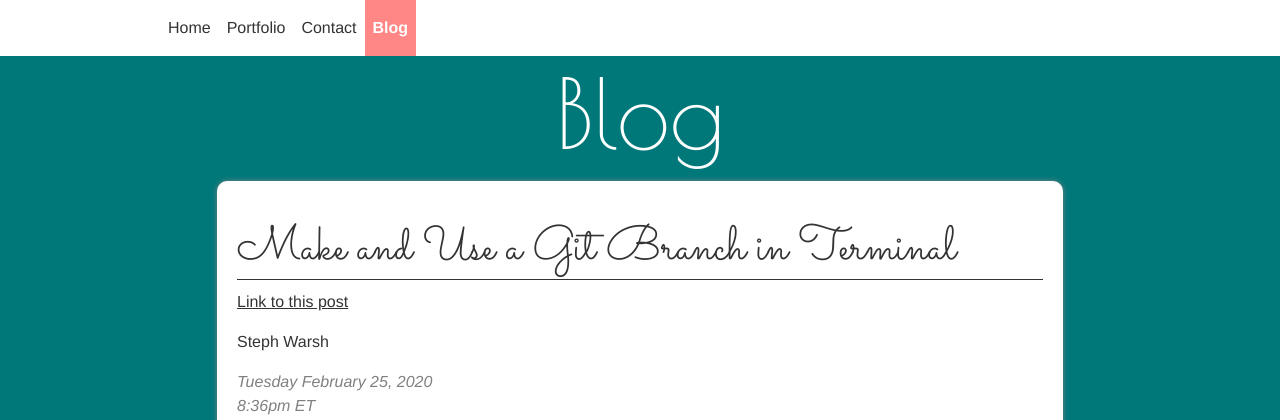
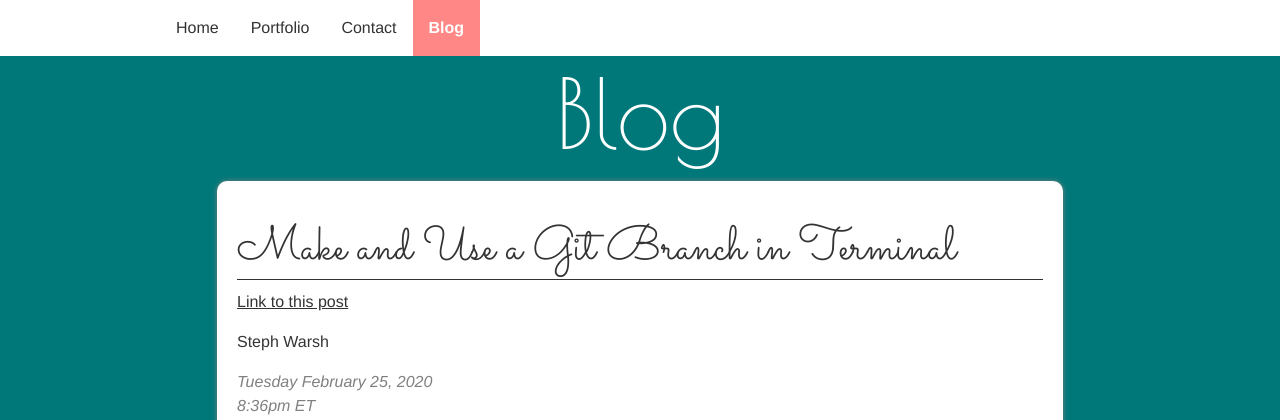
Before and after one commit to smwarsh/steph-warsh, a PHP site: page /blog.php in a window 1280 px wide. Shown: the top 420 px of the page. Run offline with PHP 8.4, Linux system fonts and the light colour scheme.

Commit message:
Desktop styles for nav

```diff
--- a/css/styles.css
+++ b/css/styles.css
@@ -59,7 +59,7 @@ a {
 
 .navbar-nav {
   flex-direction: row;
-  padding-left: 17px;
+  padding-left: 25px;
 }
 
 nav li {
@@ -364,6 +364,11 @@ button:focus {
 
 @media only screen and (min-width: 768px) {
 
+  /* NAVIGATION */
+  nav li {
+    padding: 16px;
+  }
+
   /* HOME PAGE */
   .home-page .page {
     padding-top: 75px;
```
